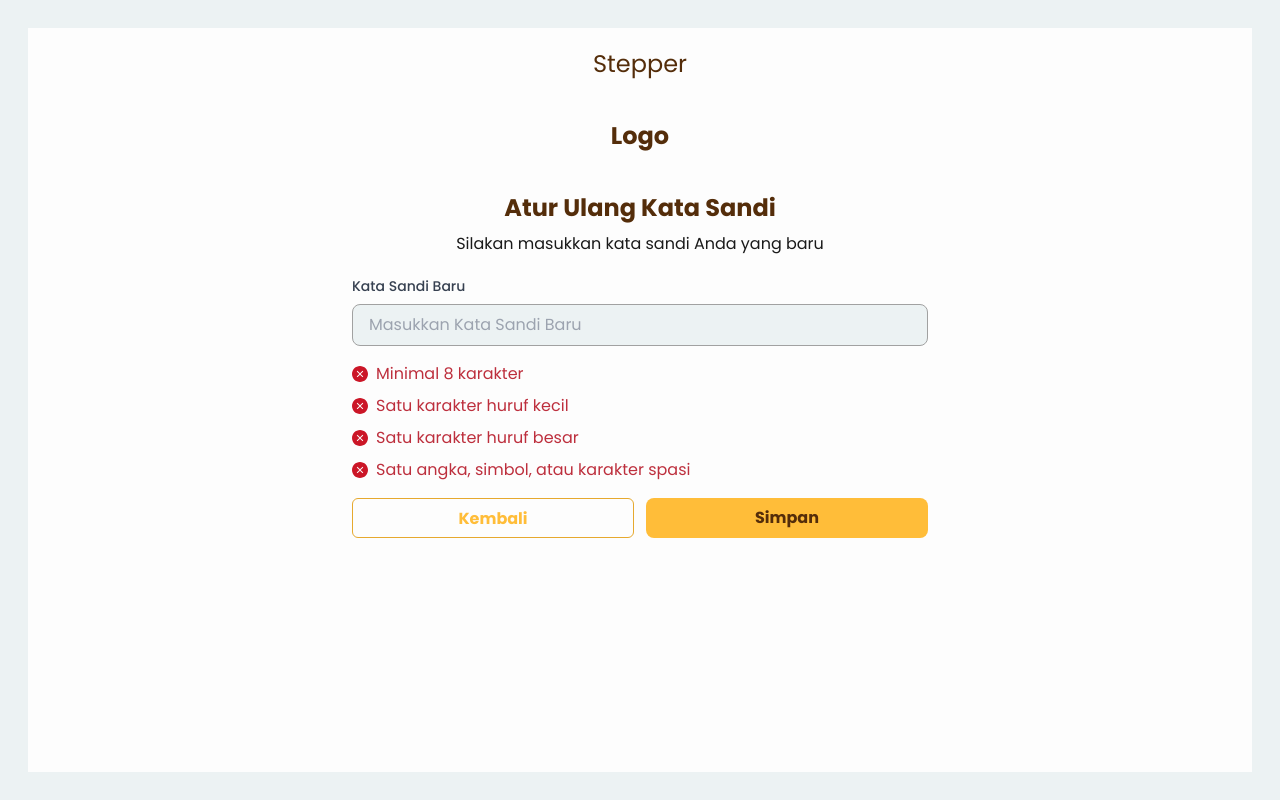
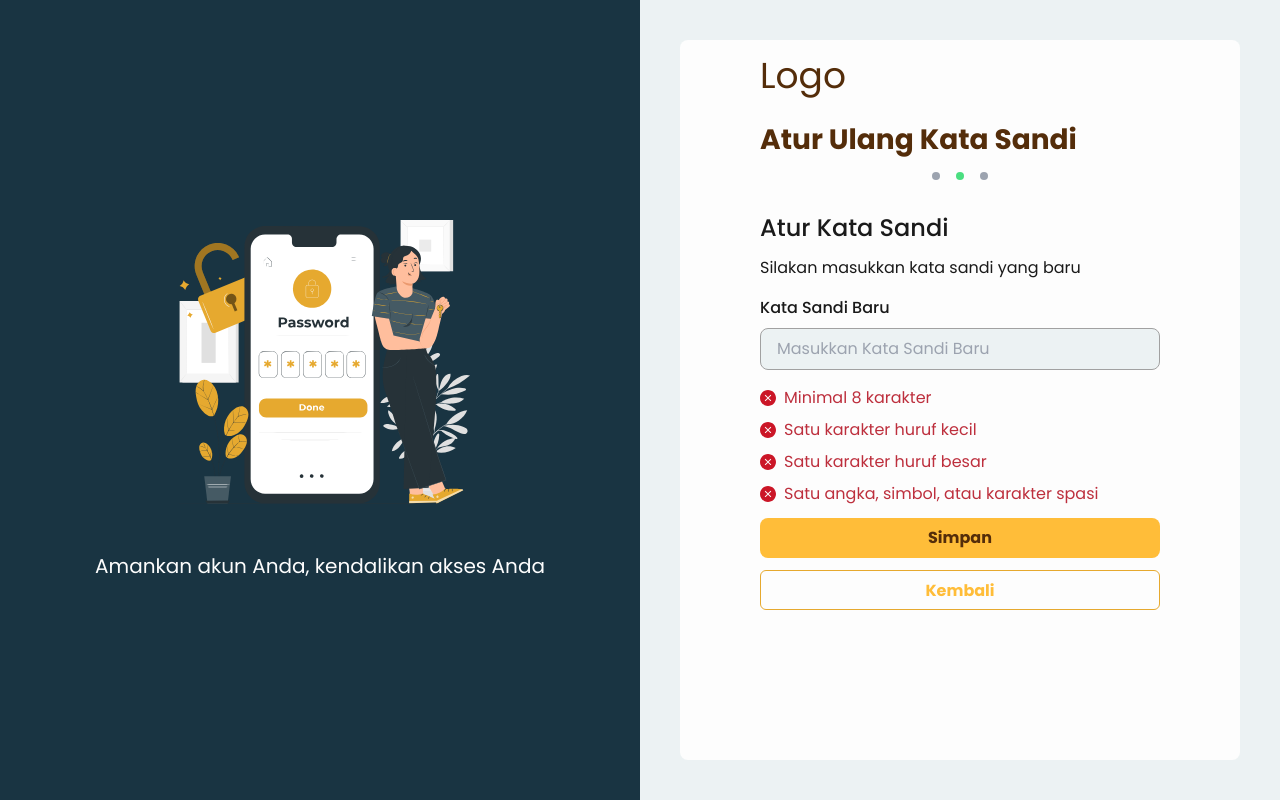
Before and after one commit to galaxy7891/CRM-Frontend, a Next.js app: page /change-password in a window 1280 px wide. Built offline with nearby package versions, Linux system fonts and the light colour scheme.

Commit message:
revisi forget-password

```diff
--- a/src/app/(forget-password)/change-password/page.tsx
+++ b/src/app/(forget-password)/change-password/page.tsx
@@ -1,33 +1,36 @@
+"use client";
+
+import Stepper from "@/components/stepper";
+import IconForget from "@/components/icon-forget";
 import PasswordValidation from "@/components/password-validation";
-import React from "react";
 
-const changePassword: React.FC = () => {
+const ChangePassword: React.FC = () => {
   return (
-    <div className="bg-light-white h-screen p-7">
-      <div className="bg-font-white w-full mx-auto lg:w-full lg:mx-auto rounded-xs h-full lg:max-h-screen">
-        <div className="flex flex-col lg:flex-col-reverse">
-          <div className="p-5 text-start md:text-center">
-            <p className="text-base font-bold lg:text-2xl lg:block text-font-brown md:order-2">
-              Logo
+    <div className="flex flex-row min-h-screen justify-center">
+      <div className="sm:w-1/2 hidden md:block ">
+        <IconForget />
+      </div>
+      <div className="flex flex-col p-4 lg:p-10 w-full sm:w-1/2">
+        <div className="bg-font-white w-full h-full rounded-lg px-4 sm:p-10 lg:px-20 lg:py-4">
+          <p className="text-2xl lg:text-4xl text-font-brown font-custom pb-2">
+            Logo
+          </p>
+          <div className="pb-2">
+            <h1 className="text-2xl md:text-[28px] font-bold text-font-brown lg:mt-5">
+              Atur Ulang Kata Sandi
+            </h1>
+            <div className="flex justify-center mt-4">
+              <Stepper />
+            </div>
+            <p className="text-font-black text-xl font-custom font-medium mt-2 lg:text-2xl lg:mt-4">
+              Atur Kata Sandi
             </p>
-          </div>
-
-          <div className="p-5 text-center">
-            <p className="lg:text-2xl text-font-brown md:order-1">Stepper</p>
-          </div>
-        </div>
-
-        <div className="p-5 md:text-center">
-          <h1 className="text-2xl font-bold text-font-brown">Atur Ulang Kata Sandi</h1>
-          <p className="text-font-black text-xs lg:text-base mt-2">
-            Silakan masukkan kata sandi Anda yang baru
-          </p>
-        </div>
-
-        {/* Membungkus PasswordValidation */}
-        <div className="flex justify-start md:justify-center lg:px-32 px-5 mx-auto">
-          <div className="w-full max-w-xl">
-            <PasswordValidation />
+            <p className="font-small text-font-black font-custom lg:text-base lg:mt-3">
+              Silakan masukkan kata sandi yang baru
+            </p>
+            <div className="mt-4">
+            <PasswordValidation/>
+            </div>
           </div>
         </div>
       </div>
@@ -35,4 +38,4 @@ const changePassword: React.FC = () => {
   );
 };
 
-export default changePassword;
+export default ChangePassword;
--- a/src/app/(forget-password)/send-email/page.tsx
+++ b/src/app/(forget-password)/send-email/page.tsx
@@ -1,47 +1,54 @@
+"use client";
+
+import Stepper from "@/components/stepper";
+import IconForget from "@/components/icon-forget";
 import Image from "next/image";
-import React from "react";
 
-
-const changePassword: React.FC = () => {
+const SendEmail: React.FC = () => {
   return (
-    <div className="bg-light-white h-screen p-7">
-      <div className="bg-font-white w-full mx-auto lg:w-full lg:mx-auto rounded-xs h-full lg:max-h-screen">
-        <div className="flex flex-col lg:flex-col-reverse">
-          <div className="p-5 text-start sm:text-center">
-            <p className="text-base font-bold lg:text-2xl lg:block text-font-brown sm:order-2">
-              Logo
+    <div className="flex flex-row min-h-screen justify-center">
+      <div className="sm:w-1/2 hidden md:block ">
+        <IconForget />
+      </div>
+      <div className="flex flex-col p-4 lg:p-10 w-full sm:w-1/2">
+        <div className="bg-font-white w-full h-full rounded-lg px-4 sm:p-10 lg:px-20 lg:py-4">
+          <p className="text-2xl lg:text-4xl text-font-brown font-custom pb-2">
+            Logo
+          </p>
+          <div className="pb-2">
+            <h1 className="text-2xl md:text-[28px] font-bold text-font-brown lg:mt-5">
+              Atur Ulang Kata Sandi
+            </h1>
+            <div className="flex justify-center mt-4">
+              <Stepper />
+            </div>
+            <p className="text-font-black text-xl font-custom font-medium mt-2 lg:text-2xl lg:mt-4">
+              Verifikasi
             </p>
-          </div>
-
-          <div className="p-5 text-center">
-            <p className="lg:text-2xl text-font-brown sm:order-1">Stepper</p>
+            <div className="flex justify-center">
+              <Image
+                src="/icons/Clock.svg"
+                alt="Gambar di Kolom Kiri"
+                width={150}
+                height={150}
+              />
+            </div>
+            <p className="font-small text-font-black font-custom lg:text-base lg:mt-3">
+              Periksa email anda, jika tidak menerima dalam 15 menit, pastikan
+              email yang dimasukkan benar
+            </p>
+            <a
+              href="/verified-email"
+              type="button"
+              className=" mt-8 bg-white w-full px-1 h-12 lg:h-15  flex items-center font-bold justify-center border-2 text-light-gold border-dark-gold py-2 rounded-md hover:opacity-80 transition-opacity duration-200 hover:shadow-md"
+            >
+              Kembali
+            </a>
           </div>
         </div>
-
-        <div className="p-5 text-start sm:text-center">
-          <h1 className="text-2xl font-bold text-font-brown">Mengirim Email</h1>
-          <div className="flex justify-start sm:justify-center mt-4">
-          <Image
-              src="/icons/waiting.svg"
-              alt="wait"
-              width={272}
-              height={204}
-              className="w-[272px] h-[204px] "
-            />
-            </div>
-          <p className="text-font-black text-xs lg:text-base mt-4 text-start sm:text-center">
-            Silakan periksa email Anda. Jika dalam 15 menit Anda belum menerima
-            email
-          </p>
-          <p className="text-start sm:text-center text-font-black text-xs lg:text-base">
-            dari kami, mohon pastikan kembali bahwa alamat email yang Anda
-            masukkan
-          </p>
-        </div>
-
       </div>
     </div>
   );
 };
 
-export default changePassword;
+export default SendEmail;
--- a/src/app/(forget-password)/verified-email/page.tsx
+++ b/src/app/(forget-password)/verified-email/page.tsx
@@ -1,19 +1,19 @@
-"use client";
+'use client';
 
-// import Stepper from "@/components/stepper";
-import FormComponent from "@/components/form-login";
-import { useState } from "react";
+import { useState } from 'react';
+import FormComponent from '@/components/form-login';
+import Stepper from '@/components/stepper';
+import IconForget from '@/components/icon-forget';
 
 const VerifiedEmail: React.FC = () => {
-  const [formData, setFormData] = useState({ email: "" });
-
+  const [formData, setFormData] = useState({ email: '', password: '' });
   const fields = [
     {
-      name: "email",
-      type: "email",
-      placeholder: "user@gmail.com",
+      name: 'email',
+      type: 'email',
+      placeholder: 'user@gmail.com',
       required: true,
-      label: "Alamat Email",
+      label: 'Email',
     },
   ];
 
@@ -26,51 +26,48 @@ const VerifiedEmail: React.FC = () => {
 
   const handleSubmit = (e: React.FormEvent) => {
     e.preventDefault();
-    console.log("Login Data:", formData);
+    console.log('Login Data:', formData);
   };
 
   return (
-    <div className="bg-light-white h-screen p-7">
-      <div className="bg-font-white w-full mx-auto lg:w-full lg:mx-auto rounded-xs h-full lg:max-h-screen relative">
-      <div className="flex flex-col lg:flex-col-reverse">
-          <div className="p-5 text-start sm:text-center">
-            <p className="text-base font-bold lg:text-2xl lg:block text-font-brown sm:order-2">
+    <div className="flex flex-row min-h-screen justify-center">
+      <div className="sm:w-1/2 hidden md:block ">
+        <IconForget/>
+      </div>
+      <div className="flex flex-col p-4 lg:p-10 w-full sm:w-1/2">
+        <div className="bg-font-white w-full h-full rounded-lg px-4 sm:p-10 lg:px-20 lg:py-4">
+          <p className="text-2xl lg:text-4xl text-font-brown font-custom pb-2">
             Logo
           </p>
-          </div>
-
-          <div className="p-5 text-center">
-            <p className="lg:text-2xl text-font-brown sm:order-1">Stepper</p>
-          </div>
-        </div>
-
-        <div className="p-5 text-start sm:text-center">
-          <h1 className="text-2xl font-bold text-font-brown">
+          <div className="pb-2">
+            <h1 className="text-2xl md:text-[28px] font-bold text-font-brown lg:mt-5">
               Atur Ulang Kata Sandi
             </h1>
-          <p className="text-font-black text-xs lg:text-base mt-2">
-            Silakan masukkan alamat email Anda untuk menerima informasi
+            <div className='flex justify-center mt-4'>
+            <Stepper/>
+            </div>
+            <p className="text-font-black text-xl font-custom font-medium mt-2 lg:text-2xl lg:mt-4">
+              Masukkan Email
             </p>
-          <p className="text-font-black text-xs lg:text-base">
-            mengenai pengaturan ulang kata sandi.
+            <p className="font-small text-font-black font-custom lg:text-base lg:mt-3">
+            Silakan masukkan email anda untuk reset kata sandi.
             </p>
           </div>
-        <div className="grid md:grid-cols-12">
-          <div className="px-5 md:col-span-8 md:col-start-3">
-            {/* Form Component */}
+          <div className="w-full">
             <FormComponent
               fields={fields}
               formData={formData}
               handleChange={handleChange}
               handleSubmit={handleSubmit}
-              buttonText="Kirim"
+              buttonText="Masuk"
             />
           </div>
-        </div>
+
+
 
           <div className="mt-5 text-center">
             <p className="text-xs md:text-base  font-custom font-medium">
-            Sudah punya akun?{" "}
+             Kembali{' '}
               <a
                 href="/login"
                 className="text-xs md:text-base font-custom text-light-gold font-bold ml-1 hover:underline"
@@ -81,6 +78,7 @@ const VerifiedEmail: React.FC = () => {
           </div>
         </div>
       </div>
+    </div>
   );
 };
 
--- /dev/null
+++ b/src/components/icon-forget.tsx
@@ -0,0 +1,20 @@
+import React from "react";
+import Image from "next/image";
+
+const IconForget: React.FC = () => {
+  return (
+    <div className="flex bg-dark-navy flex-col justify-center items-center sticky top-0 h-screen px-11">
+      <Image
+        src="/icons/forget-password.svg"
+        alt="Gambar di Kolom Kiri"
+        width={300}
+        height={150}
+      />
+      <p className="text-font-white font-custom text-xl mt-12 ">
+        Amankan akun Anda, kendalikan akses Anda
+      </p>
+    </div>
+  );
+};
+
+export default IconForget;
--- a/src/components/password-validation.tsx
+++ b/src/components/password-validation.tsx
@@ -7,7 +7,7 @@ const PasswordValidation: React.FC = () => {
   const [password, setPassword] = useState("");
 
   const rules = [
-    { regex: /.{8,}/, label: "Minimal 8 karakter" }, // Mengubah menjadi 8 karakter
+    { regex: /.{8,}/, label: "Minimal 8 karakter" },
     { regex: /[a-z]/, label: "Satu karakter huruf kecil" },
     { regex: /[A-Z]/, label: "Satu karakter huruf besar" },
     { regex: /[\d\W]/, label: "Satu angka, simbol, atau karakter spasi" },
@@ -22,7 +22,7 @@ const PasswordValidation: React.FC = () => {
       {/* Label untuk Input Password */}
       <label
         htmlFor="password"
-        className="block mb-2 text-sm font-medium text-gray-700"
+        className="block mb-2 text-base font-medium text-font-black"
       >
         Kata Sandi Baru
       </label>
@@ -64,23 +64,21 @@ const PasswordValidation: React.FC = () => {
         })}
       </ul>
 
-      <div className="flex flex-col sm:flex-row justify-between mt-4 gap-1 sm:gap-3">
-        {/* Tombol Kembali */}
+      {/* Wrapper untuk Tombol Kembali dan Simpan */}
+      <div className="flex flex-col mt-3 min-h-[120px]">
+        <button
+          type="submit"
+          className="w-full h-10 font-custom bg-light-gold text-font-brown font-bold text-xs md:text-base rounded-lg hover:opacity-80 transition-opacity duration-200 hover:shadow-md"
+        >
+          Simpan
+        </button>
         <a
           href="/verified-email"
           type="button"
-          className="text-center order-2 sm:order-1 w-full sm:w-1/2 h-10 mb-2 sm:mb-0 font-bold font-custom text-xs md:text-base border text-light-gold border-dark-gold py-2 rounded-md hover:opacity-80 transition-opacity duration-200 hover:shadow-md"
+          className="mt-3 text-center w-full h-10 font-bold font-custom text-xs md:text-base border text-light-gold border-dark-gold py-2 rounded-md hover:opacity-80 transition-opacity duration-200 hover:shadow-md"
         >
           Kembali
         </a>
-
-        {/* Tombol Simpan */}
-        <button
-          type="submit"
-          className="order-1 sm:order-2 w-full sm:w-1/2 h-10 font-custom bg-light-gold text-font-brown font-bold text-xs md:text-base rounded-lg hover:opacity-80 transition-opacity duration-200 hover:shadow-md"
-        >
-          Simpan
-        </button>
       </div>
     </div>
   );
```
Also changed, not shown: public/icons/Clock.svg (added), public/icons/forget-password.svg (added). Lines whose indentation alone changed are shown as unchanged.
